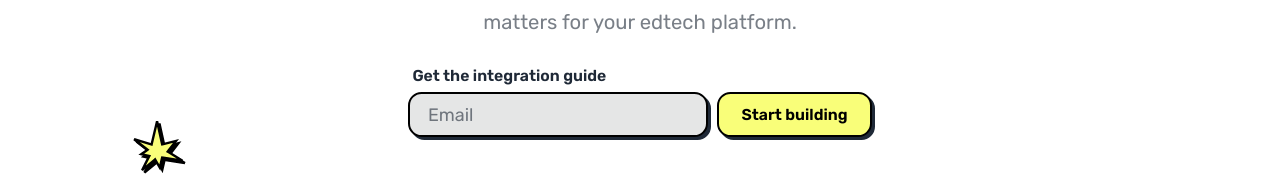
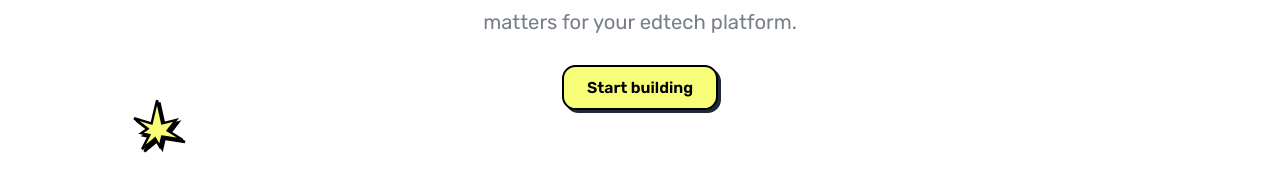
Before and after one commit to mattiapomelli/knowledgelayer-landing, a Next.js app: page / in a window 1280 px wide. Shown: the part 394-581 px from the top of the page. Built offline with nearby package versions, Linux system fonts and the light colour scheme; what tailwindcss-radix would draw is missing.

Commit message:
Remove form in hero

```diff
--- a/src/components/hero.tsx
+++ b/src/components/hero.tsx
@@ -1,30 +1,30 @@
-// import { DOCS_URL } from "@constants/urls";
-import { useState } from "react";
-import { useForm } from "react-hook-form";
+// import { useState } from "react";
+// import { useForm } from "react-hook-form";
 
-import { useSignup } from "@hooks/use-signup";
+// import { useSignup } from "@hooks/use-signup";
+import { DOCS_URL } from "@constants/urls";
 import ExplosionGraphic from "@icons/explosion.svg";
 
 import { Button } from "./basic/button";
-import { Input } from "./basic/input";
+// import { Input } from "./basic/input";
 import { Container } from "./layout/container";
 
 export const Hero = () => {
-  const { signup, isLoading } = useSignup();
-  const [isSuccess, setIsSuccess] = useState(false);
+  // const { signup, isLoading } = useSignup();
+  // const [isSuccess, setIsSuccess] = useState(false);
 
-  const {
-    register,
-    handleSubmit,
-    formState: { errors },
-    reset,
-  } = useForm<{ email: string }>();
+  // const {
+  //   register,
+  //   handleSubmit,
+  //   formState: { errors },
+  //   reset,
+  // } = useForm<{ email: string }>();
 
-  const onSubmit = handleSubmit(async (data) => {
-    await signup(data.email);
-    reset();
-    setIsSuccess(true);
-  });
+  // const onSubmit = handleSubmit(async (data) => {
+  //   await signup(data.email);
+  //   reset();
+  //   setIsSuccess(true);
+  // });
 
   return (
     <section className="relative">
@@ -39,7 +39,7 @@ export const Hero = () => {
           foundation. */}
         </p>
 
-        <div className="flex flex-col items-center gap-4">
+        {/* <div className="flex flex-col items-center gap-4">
           <form
             onSubmit={onSubmit}
             className="flex flex-col items-end gap-2 sm:flex-row"
@@ -62,11 +62,11 @@ export const Hero = () => {
               Will get back to you shortly! Check your email in a while 🎉
             </div>
           )}
-        </div>
+        </div> */}
 
-        {/* <a href={DOCS_URL} target="_blank" rel="noreferrer">
+        <a href={DOCS_URL} target="_blank" rel="noreferrer">
           <Button>Start building</Button>
-        </a> */}
+        </a>
         <ExplosionGraphic className="absolute left-[10%] bottom-[10%] h-14 w-14 md:bottom-[20%]" />
         <ExplosionGraphic className="absolute right-[-20px] top-[35%] h-12 w-12 rotate-[140deg] md:right-[8%]" />
         <ExplosionGraphic className="absolute top-[0%] left-[40%] h-12 w-12 rotate-12" />
```
